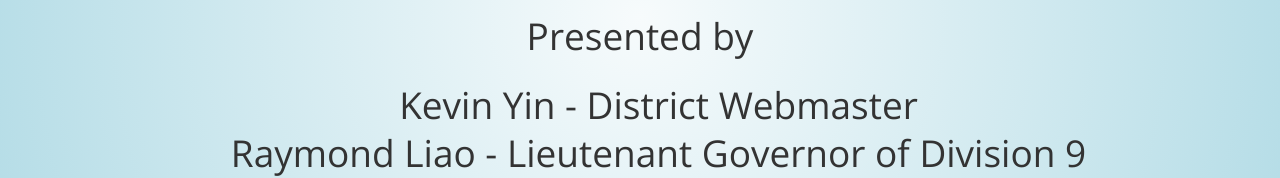
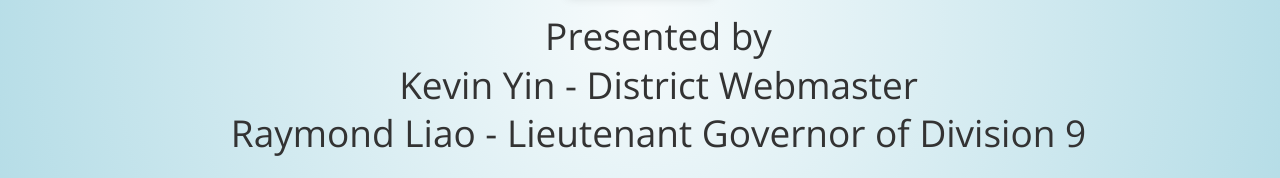
Before and after one commit to kevinyin1/webmasterworkshop, a website: page index.html in a window 1280 px wide. Shown: the part 383-561 px from the top of the page. Drawn offline with nearby package versions, Linux system fonts and the light colour scheme.

Commit message:
Update index.html

```diff
--- a/index.html
+++ b/index.html
@@ -27,8 +27,8 @@
 				<section>
 					<h3>Webmaster Workshop</h3>
 					<img src="images/kclogo.png" alt="KClogo" width="400px" height="400px">
-					<p>Presented by</p>
 					<ul style="list-style: none; text-align:center;">
+						<li>Presented by</li>
 						<li>Kevin Yin - District Webmaster</li>
 						<li>Raymond Liao - Lieutenant Governor of Division 9</li>
 					</ul>
```
